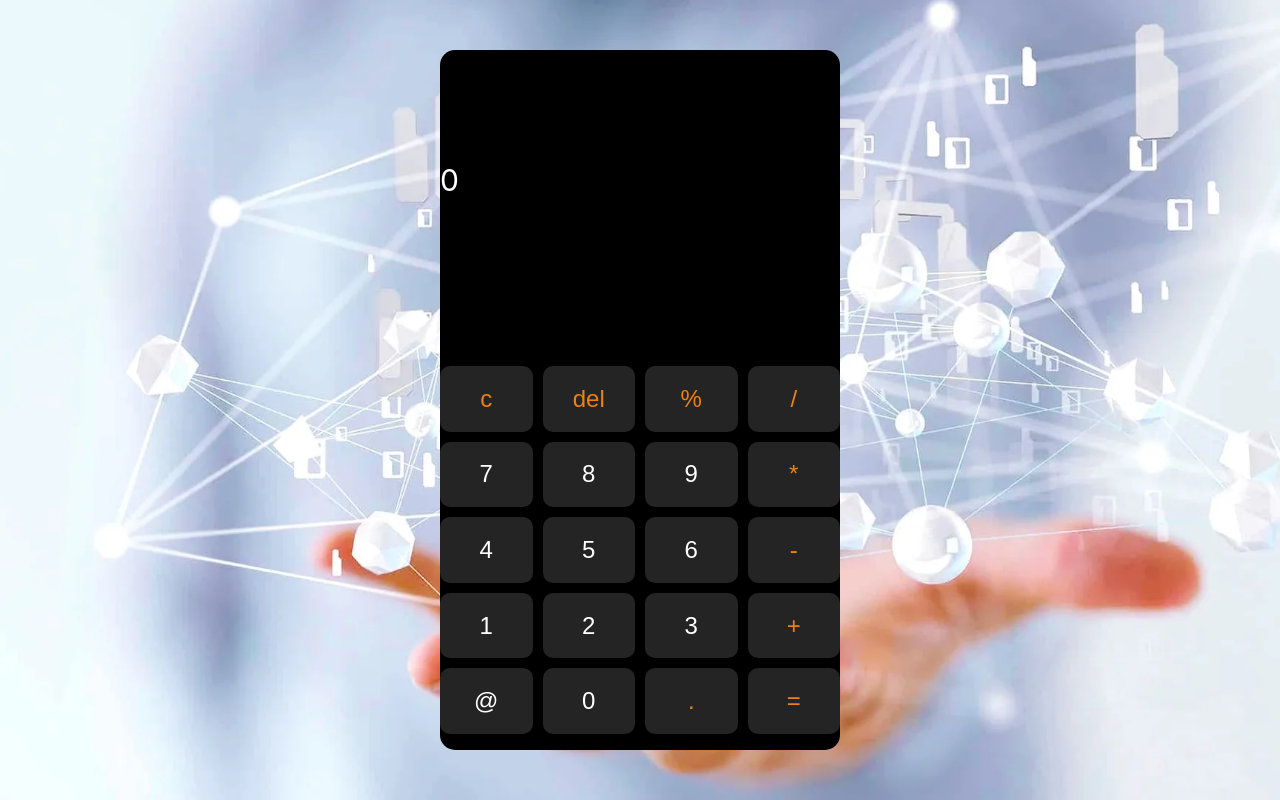
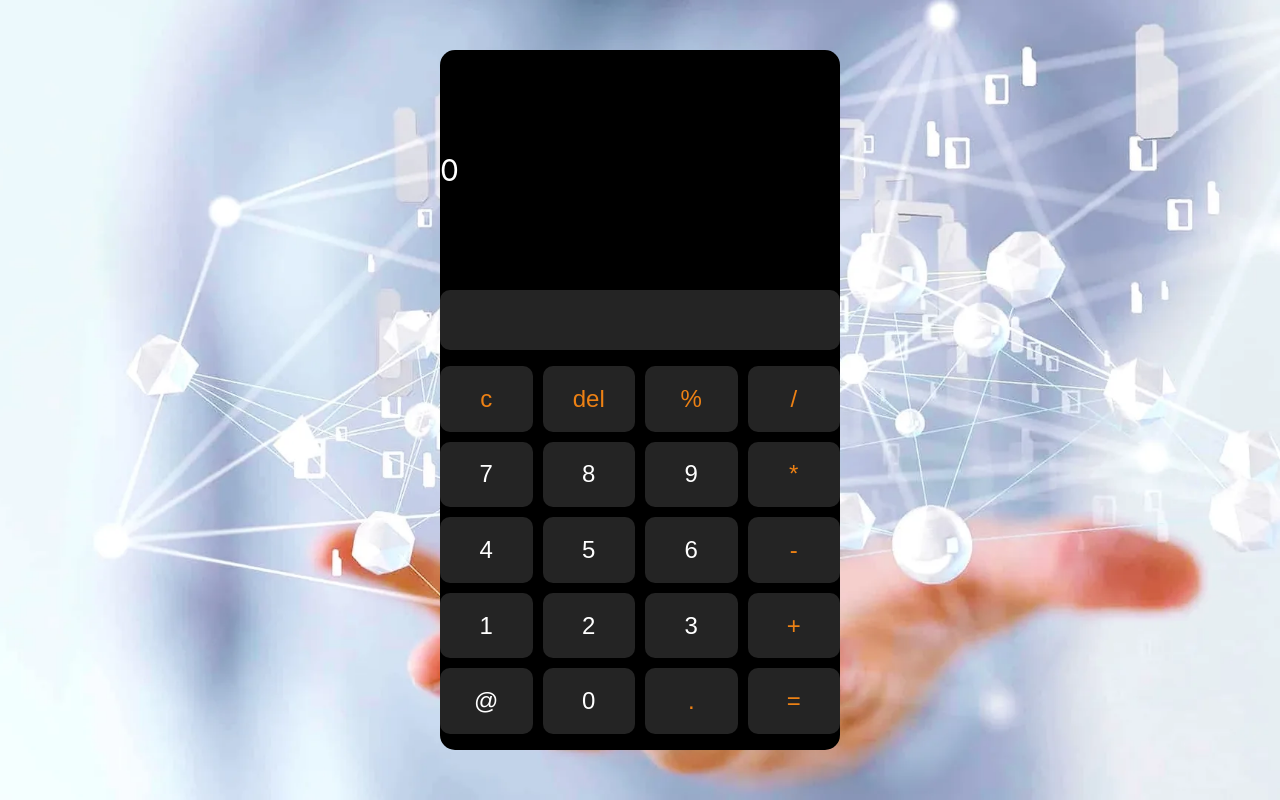
Before and after one commit to arazshikhli/calculator_app, a React (Create React App) app: page / in a window 1280 px wide. Built offline with nearby package versions, Linux system fonts and the light colour scheme.

Commit message:
fix(deleted unused)

```diff
--- a/src/components/Display/Display.module.css
+++ b/src/components/Display/Display.module.css
@@ -16,13 +16,13 @@
 }
 .dataInput{
   border: none;
-  min-height: 40px;
+  min-height: 60px;
   width: 100%;
-  border-radius: 5px;
+  border-radius: 10px;
   font-size: var(--display-result-size);
   color: var(--sym-btn-color);
   display: flex;
   align-content: flex-end;
-  background-color: var(--calc-bg);
+  background-color: var(--btn--bg-color);
   text-align: right;
 }
```
Also changed, not shown: src/components/LogicPage/LogicPage.jsx (+2 -16 lines).
